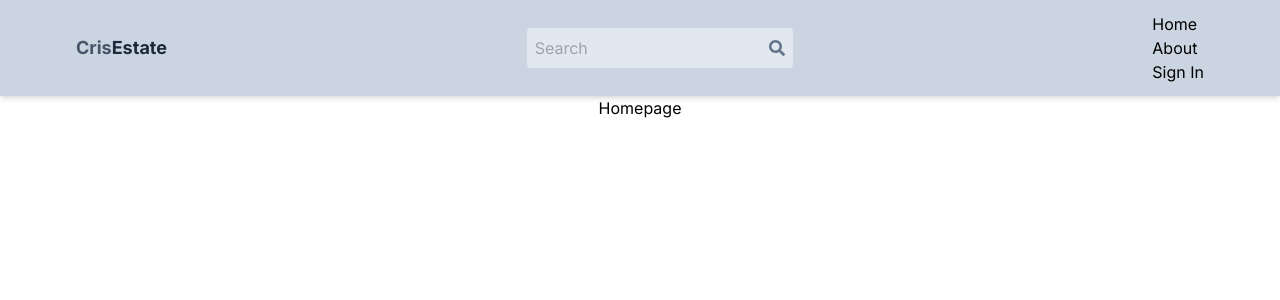
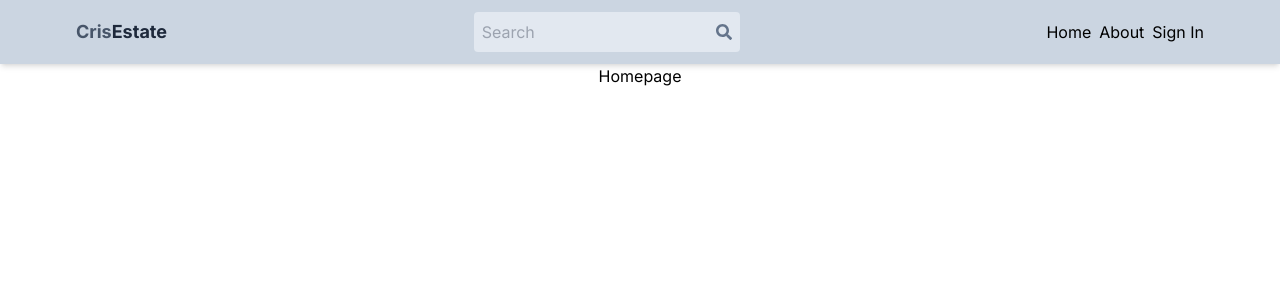
Before and after one commit to EmmanuelOBUjunior/estate, a Next.js app in the folder client/: page / in a window 1280 px wide. Shown: the top 300 px of the page. Built offline with nearby package versions, Linux system fonts and the light colour scheme.

Commit message:
working on navbar component

```diff
--- a/client/components/Nav.jsx
+++ b/client/components/Nav.jsx
@@ -19,7 +19,7 @@ const Nav = () => {
             <FaSearch className='text-slate-500'/>
         </form>
 
-        <ul>
+        <ul className='flex gap-2'>
             <li>Home</li>
             <li>About</li>
             <li>Sign In</li>
```
